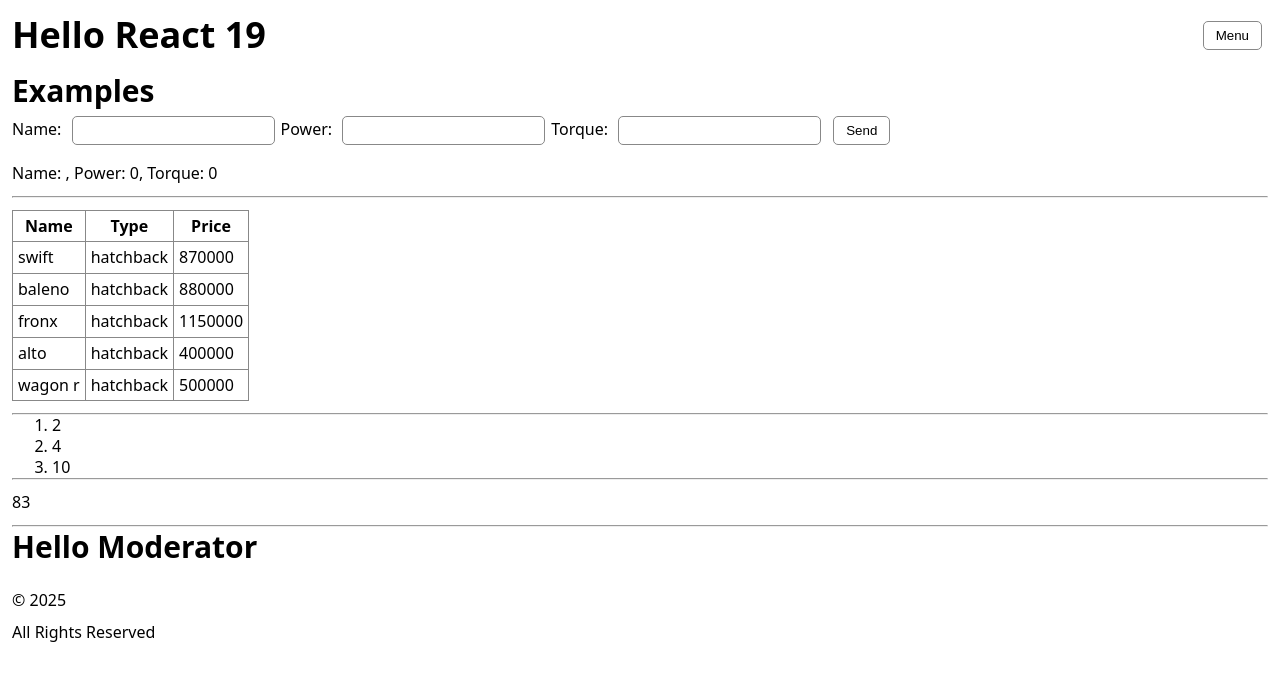
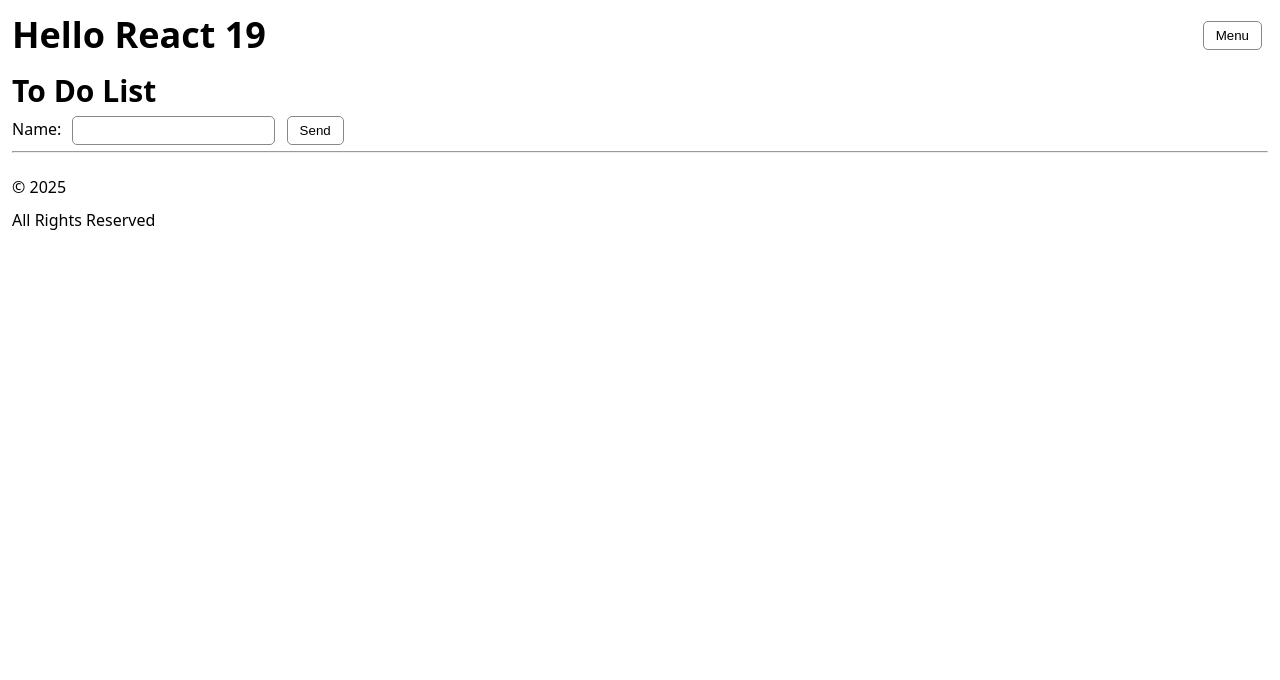
Before and after one commit to avimalhotra/react19, a React (Vite) app: page / in a window 1280 px wide. Shown: the top 680 px of the page. Built offline with nearby package versions, Linux system fonts and the light colour scheme.

Commit message:
to do list

```diff
--- a/src/Example.jsx
+++ b/src/Example.jsx
@@ -2,107 +2,33 @@ import { useState } from "react";
 
 export function Example() {
 
-    const [car,setCar]=useState({name:"", power:0, torque:0});
+    const [uname,setName]=useState([]);
 
-    // function changeData(){setCar({...car, power:90, name:"alto"});}
+    console.log(uname);
+
     function updateData(e){
-      const {name,value}=e.target;
-      setCar(x=>({...x,[name]:value}))
+      e.preventDefault();
+      setName(prev=>([...uname,e.target.name.value]));
     }
-
-    function sendData(e){
-      e.preventDefault();
-      console.log("send");
-    }
-
-    // const cars=["swift","brezza","alto","i20","creta"];
-    const nums=[1,2,4,5,7,10,21,33];
-    const even=nums.filter(i=>i%2==0);
-    const total=nums.reduce((x,y)=>x+y);
-
-    const data=[
-            { id:1, "name": "swift", "type": "hatchback", "price":870000},
-            { id:2, "name": "dzire", "type": "sedan", "price":980000},
-            { id:3, "name": "ciaz", "type": "sedan", "price":1100000},
-            { id:4, "name": "baleno", "type": "hatchback", "price":880000},
-            { id:5, "name": "fronx", "type": "hatchback", "price":1150000},
-            { id:6, "name": "brezza", "type": "suv", "price":1250000},
-            { id:7, "name": "grand vitara", "type": "suv", "price":1990000},
-            { id:8, "name": "alto", "type": "hatchback", "price":400000},
-            { id:9, "name": "wagon r", "type": "hatchback", "price":500000},
-            { id:10, "name": "jimny", "type": "suv", "price":1400000}
-      ];
-
-    const hatch=data.filter(i=>i.type=="hatchback");
-
-
-    function HelloAdmin(prop){
-      console.log( prop );
-
-      if(prop.role=="admin"){
-        return <h2>Hello Admin</h2>
-      }
-      else if(prop.role=="moderator"){
-      return <h2>Hello Moderator</h2>
-      }
-      else{
-         return <h2>Hello User</h2>
-      }
-    }
-
 
   return (
     <>
-      <h2>Examples</h2>
+      <h2>To Do List</h2>
 
-      {/* <button className="btn" onClick={changeData}>Change</button> */}
-
-      <form onSubmit={sendData}>
-        <label>Name: <input className="input" type="text" name="name" onChange={updateData}/></label>
-        <label>Power: <input className="input" type="number" name="power" onChange={updateData}/></label>
-        <label>Torque: <input className="input" type="number" name="torque" onChange={updateData}/></label>
+      <form onSubmit={updateData}>
+        <label>Name: <input className="input" type="text" name="name" required /></label>
         <button className="btn">Send</button>
       </form>
 
-      <p>Name: {car.name}, Power: {car.power}, Torque: {car.torque}</p>
-
       <hr />
 
-      {/* <ol>
-          {cars.map((car,index)=>(
-            <li key={index}>{car}</li>
-          ))}
-      </ol> */}
-
-      <table className="table">
-          <thead>
-            <tr>
-              <th>Name</th>
-              <th>Type</th>
-              <th>Price</th>
-            </tr>
-          </thead>
-          <tbody>
-              {
-                hatch.map((car)=>(
-                  <tr key={car.id}><td>{car.name}</td><td>{car.type}</td><td>{car.price}</td></tr>
-                ))
-              }
-          </tbody>
-      </table>
-
-      <hr />
       <ol>
-            {even.map((num,index)=>(<li key={index}>{num}</li>))}
+        {
+          uname.map((i,key)=>(
+            <li key={key}>{i}</li>
+          ))
+        }
       </ol>
-
-      <hr />
-      <p>{total}</p>
-
-      <hr />
-
-      <HelloAdmin role="moderator" />
-
     </>
   );
 }
```
